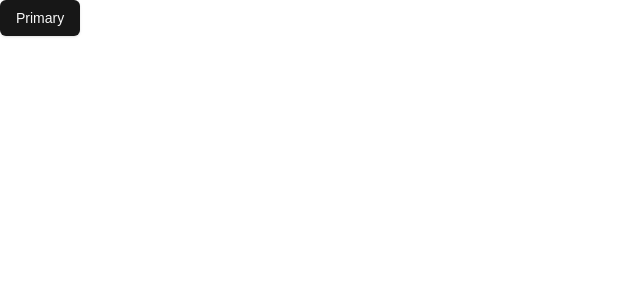
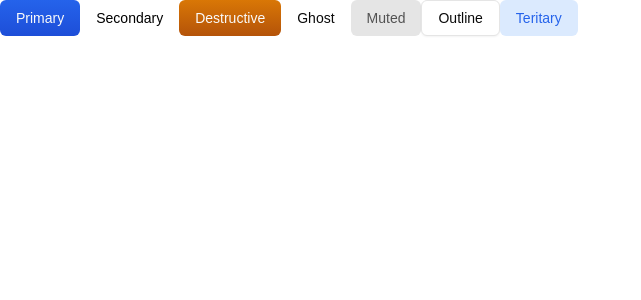
Before and after one commit to telli-sow-mouvagha/jira-clone, a Next.js app: page / in a window 1280 px wide. Shown: the top 300 px of the page, without its empty margins (0-641 px from the left). Built offline with nearby package versions, Linux system fonts and the light colour scheme.

Commit message:
some more tests

```diff
--- a/src/app/page.tsx
+++ b/src/app/page.tsx
@@ -3,9 +3,27 @@
 
 export default function Home() {
   return (
-    <div>
+    <div className="">
       <Button>
         Primary
+      </Button>
+      <Button variant="secondary">
+        Secondary
+      </Button>
+      <Button variant="destructive">
+        Destructive
+      </Button>
+      <Button variant="ghost">
+        Ghost
+      </Button>
+      <Button variant="muted">
+        Muted
+      </Button>
+      <Button variant="outline">
+        Outline
+      </Button>
+      <Button variant="teritary">
+        Teritary
       </Button>
     </div>
   )
--- a/src/components/ui/button.tsx
+++ b/src/components/ui/button.tsx
@@ -10,15 +10,16 @@
     variants: {
       variant: {
         default:
-          "bg-primary text-primary-foreground shadow hover:bg-primary/90",
+          "bg-gradient-to-b from-blue-600 to-blue-700 text-primary-foreground hover:from-blue-700 hover:to-blue-700",
         destructive:
-          "bg-destructive text-destructive-foreground shadow-sm hover:bg-destructive/90",
+          "bg-gradient-to-b from-amber-600 to-amber-700 text-destructive-foreground hover:from-amber-700 hover:to-amber-700",
         outline:
           "border border-input bg-background shadow-sm hover:bg-accent hover:text-accent-foreground",
         secondary:
-          "bg-secondary text-secondary-foreground shadow-sm hover:bg-secondary/80",
-        ghost: "hover:bg-accent hover:text-accent-foreground",
-        link: "text-primary underline-offset-4 hover:underline",
+          "bg-white text-black hover:bg-neutral-100",
+        ghost: "border-transparent shadow-none hover:bg-accent hover:text-accent-foreground",
+        muted: "bg-neutral-200 text-neutral-600 hover:bg-neutral-200/80",
+        teritary: "bg-blue-100 text-blue-600 border-transparent hover:bg-blue-200 shadow-none"
       },
       size: {
         default: "h-9 px-4 py-2",
```
